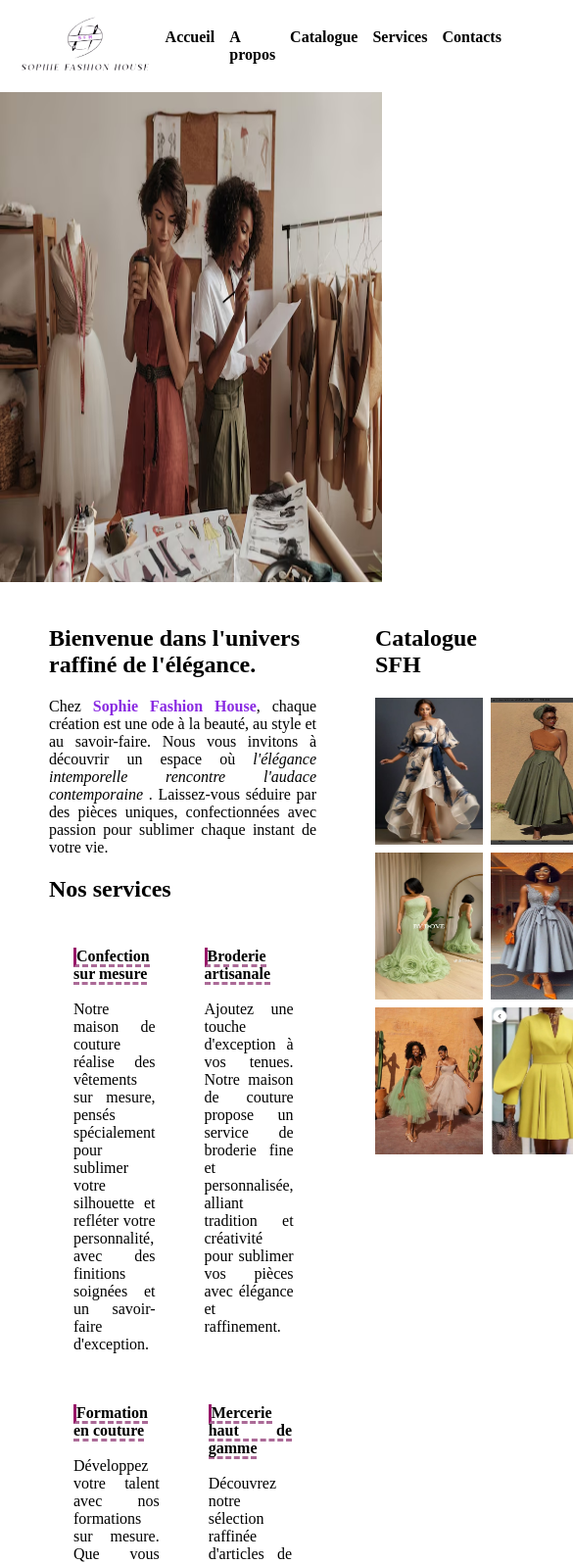
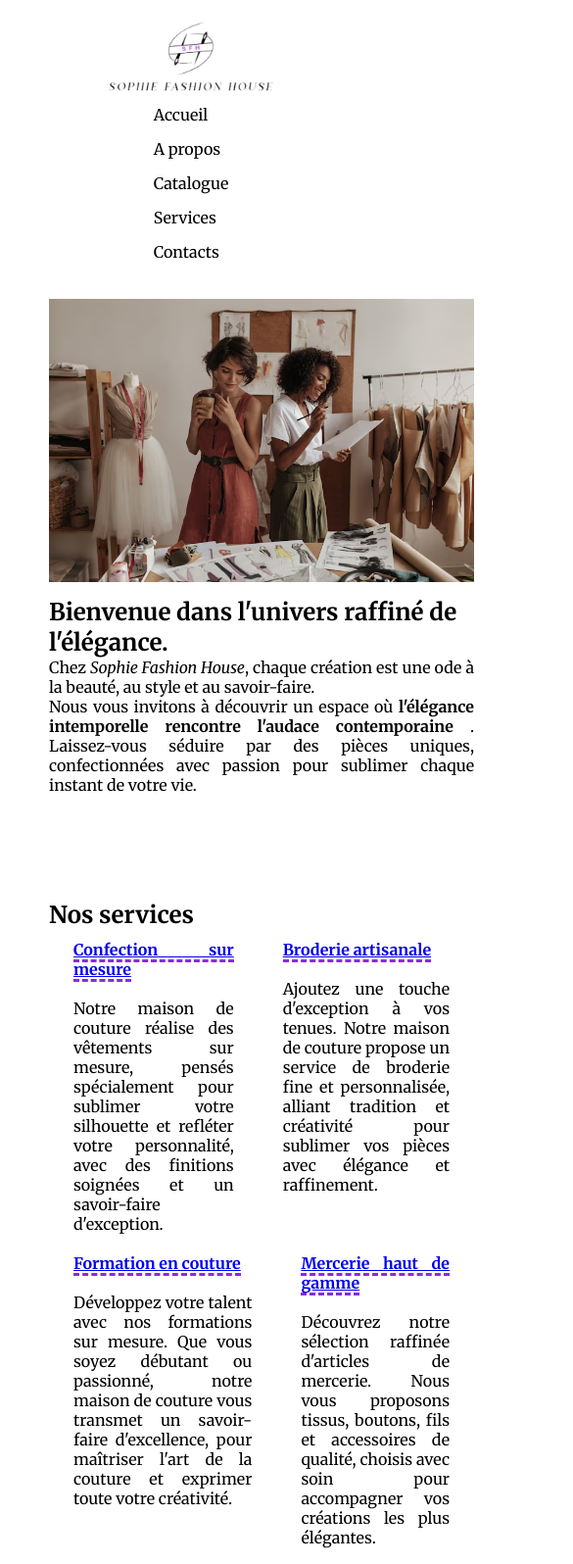
Before and after one commit to 7-gg/web-1, a plain HTML site: page index.html in a window 390 px wide. Shown: the top 1596 px of the page at 98% size, 585 px wide, since content can reach past the window. Drawn offline with Linux system fonts and the light colour scheme.

Commit message:
fix: navigation responsiveness

```diff
--- /dev/null
+++ b/css/about.css
@@ -0,0 +1,25 @@
+.main {
+  display: flex;
+  padding: 0px 20px;
+}
+
+#about {
+  background-color: aliceblue;
+  flex: 0.5;
+  padding: 20px;
+  display: flex;
+  flex-direction: column;
+  justify-content: center;
+}
+
+.image {
+  flex: 0.7;
+}
+
+.image img {
+  object-fit: cover;
+}
+p,
+strong {
+  font-size: 1.3rem;
+}
--- /dev/null
+++ b/css/catalog.css
@@ -0,0 +1,17 @@
+main {
+  margin: 0px 50px;
+  padding: 5px;
+}
+img {
+  margin-bottom: 5px;
+}
+#catalog {
+  display: grid;
+  grid-template-columns: 1fr 1fr 1fr 1fr 1fr 1fr;
+  justify-content: center;
+}
+#catalog_img {
+  height: 150px;
+  width: 110px;
+  margin-bottom: 16px;
+}
--- /dev/null
+++ b/css/contact.css
@@ -0,0 +1,15 @@
+main {
+  padding: 50px;
+  display: grid;
+  grid-template-columns: 200px 200px 200px;
+  align-items: center;
+}
+input,
+select,
+textarea {
+  margin-bottom: 25px;
+  padding-bottom: 10x;
+}
+label {
+  margin-bottom: 15px;
+}
--- a/css/home.css
+++ /dev/null
@@ -1,37 +0,0 @@
-#main {
-  display: flex;
-}
-aside {
-  width: 30%;
-  padding: 0px 20px;
-  margin: 20px 20px;
-}
-main {
-  width: 70%;
-  padding: 20px;
-  margin-left: 30px;
-}
-p {
-  text-align: justify;
-}
-.service {
-  display: flex;
-}
-#section {
-  padding: 10px 25px;
-}
-#catalog {
-  display: grid;
-  grid-template-columns: 1fr 1fr 1fr;
-}
-#catalog_img {
-  height: 150px;
-  width: 110px;
-  margin-bottom: 8px;
-  margin-right: 8px;
-}
-
-#border {
-  border-bottom: 3px #ab6a97 dashed;
-  border-left: 3px #981869 solid;
-}
--- /dev/null
+++ b/css/index.css
@@ -0,0 +1,90 @@
+.banner img {
+  margin-top: 5px;
+  width: 100%;
+  height: 500px;
+  display: block;
+  object-fit: cover;
+}
+@media (max-width: 768px) {
+  .banner img {
+    height: auto;
+  }
+  .main {
+    grid-template-rows: ;
+  }
+}
+.main {
+  display: grid;
+  grid-template-rows: repeat(2, 1fr);
+  gap: 15px;
+}
+/* ----------------------------------- */
+#main {
+  display: flex;
+}
+aside {
+  width: 30%;
+  padding: 0px 20px;
+  margin: 20px 20px;
+}
+main {
+  width: 70%;
+  padding: 20px;
+  margin-left: 30px;
+}
+p {
+  text-align: justify;
+}
+.service {
+  display: flex;
+}
+#section {
+  padding: 10px 25px;
+}
+#catalog {
+  display: grid;
+  grid-template-columns: 1fr 1fr 1fr;
+}
+#catalog_img {
+  height: 150px;
+  width: 110px;
+  margin-bottom: 8px;
+  margin-right: 8px;
+}
+
+#border {
+  border-bottom: 3px blueviolet dashed;
+}
+
+.back_img {
+  background-image: url("../assets/images/h8.avif");
+  background-size: cover;
+  background-position: center;
+  height: 600px;
+  position: relative;
+  display: flex;
+  flex-direction: column;
+  justify-content: center; /* centre horizontalement */
+  align-items: start; /* centre verticalement */
+  color: white;
+  text-align: center;
+}
+aside button {
+  margin-left: 80px;
+  margin-bottom: 20px;
+  border-bottom: aliceblue;
+  color: white;
+  padding: 12px 24px;
+  text-align: center;
+  font-size: 14px;
+  font-weight: bold;
+  border-radius: 30px;
+  box-shadow: 0 4px 6px rgba(0, 0, 0, 0.2);
+  transition: all 0.3;
+}
+
+aside button:hover {
+  background: azure;
+  transform: scale(1.05);
+  box-shadow: 0 6px 10px rgba(0, 0, 0, 0.3);
+}
--- a/css/nav.css
+++ b/css/nav.css
@@ -1,54 +1,50 @@
+/* Style de base */
+* {
+  margin: 0;
+  padding: 0;
+  box-sizing: border-box;
+}
 body {
+  font-family: "Merriweather", sans-serif;
+}
+.navbar {
+  display: flex;
+  justify-content: space-between;
+  align-items: center;
+  color: white;
+  padding: 0.8rem 1rem;
+  position: relative;
+}
+.logo {
+  height: 70px;
+}
+.menu {
+  list-style: none;
+  display: flex;
+  gap: 15px;
   margin: 0;
   padding: 0;
 }
-header {
-  display: flex;
-  align-items: center;
-  justify-content: space-between;
-  padding: 10px 20px;
+.menu li a {
+  color: black;
+  text-decoration: none;
 }
-#img {
-  height: 70px;
+.menu li a:hover {
+  background-color: rgb(219, 183, 213);
+  text-decoration: none;
+  padding: 7px;
+  border-radius: 20px;
 }
-nav ul {
-  display: flex;
-  list-style: none;
-  margin: 0px;
-  padding: 0px;
+@media (max-width: 768px) {
+  .logo {
+    height: 90px;
+  }
+  .menu {
+    flex-direction: column;
+    /* gap: 7px; */
+    align-items: flex-start;
+  }
+  .navbar {
+    flex-direction: column;
+  }
 }
-nav ul li {
-  margin-left: 15px;
-}
-
-nav ul li a:hover {
-  background-color: blueviolet;
-  color: white;
-  border-radius: 5px;
-  padding: 5px;
-}
-
-a {
-  text-decoration: none;
-  color: black;
-  font-weight: bold;
-}
-strong {
-  color: blueviolet;
-}
-
-.icon {
-  height: 15px;
-  width: 15px;
-  padding-left: 12px;
-}
-footer {
-  display: flex;
-  padding: 20px;
-  justify-content: space-between;
-  align-items: center;
-}
-#home_img {
-  width: 100%;
-  height: 500px;
-}
--- /dev/null
+++ b/css/service.css
@@ -0,0 +1,21 @@
+main {
+  margin: 0px 50px;
+}
+li {
+  font-size: 1.2rem;
+}
+img {
+  height: 150px;
+  width: 170px;
+  padding-bottom: 20px;
+  padding-left: 15px;
+}
+h1 {
+  padding: 20px 0px;
+}
+#service {
+  display: flex;
+}
+h2 {
+  padding-bottom: 12px;
+}
--- a/index.html
+++ b/index.html
@@ -7,40 +7,47 @@
     <meta name="viewport" content="width=device-width, initial-scale=1.0" />
     <title>Accueil - SFH</title>
     <link rel="stylesheet" href="css/nav.css" />
-    <link rel="stylesheet" href="css/home.css" />
+    <link rel="stylesheet" href="css/index.css" />
+
     <link rel="preconnect" href="https://fonts.googleapis.com" />
     <link rel="preconnect" href="https://fonts.gstatic.com" crossorigin />
     <link
-      href="https://fonts.googleapis.com/css2?family=Manrope&family=Montserrat&display=swap"
+      href="https://fonts.googleapis.com/css2?family=Merriweather:ital,opsz,wght@0,18..144,300..900;1,18..144,300..900&display=swap"
       rel="stylesheet"
     />
   </head>
   <body>
-    <header>
+    <!-- navigation -->
+    <header class="navbar">
       <a href="index.html">
-        <img id="img" src="assets/images/logo.png" alt="Logo SFH" />
+        <img class="logo" src="assets/images/logo.png" alt="Logo SFH" />
       </a>
-      <nav>
-        <ul>
+      <ul class="menu">
         <li><a href="index.html">Accueil</a></li>
         <li><a href="about.html">A propos</a></li>
         <li><a href="catalog.html">Catalogue</a></li>
         <li><a href="service.html">Services</a></li>
         <li><a href="contact.html">Contacts</a></li>
       </ul>
-      </nav>
     </header>
-    <img id="home_img" src="assets/images/h8.avif" alt="Atelier" />
-    <div id="main">
-      <main>
+    <!-- contenu -->
+    <main class="main">
+      <!-- image principale -->
+      <section class="banner">
+        <img src="assets/images/h8.avif" alt="Atelier SFH" />
+      </section>
       <!-- A propos -->
-        <section>
+      <section class="about">
         <h1>Bienvenue dans l'univers raffiné de l'élégance.</h1>
         <p>
-            Chez <strong>Sophie Fashion House</strong>, chaque création est une
-            ode à la beauté, au style et au savoir-faire. Nous vous invitons à
-            découvrir un espace où
-            <i>l'élégance intemporelle rencontre l'audace contemporaine</i>
+          Chez <i>Sophie Fashion House</i>, chaque création est une ode à la
+          beauté, au style et au savoir-faire.
+        </p>
+        <p>
+          Nous vous invitons à découvrir un espace où
+          <strong
+            >l'élégance intemporelle rencontre l'audace contemporaine</strong
+          >
           . Laissez-vous séduire par des pièces uniques, confectionnées avec
           passion pour sublimer chaque instant de votre vie.
         </p>
@@ -67,10 +74,10 @@
               ></strong
             ><br />
             <br />
-              Ajoutez une touche d'exception à vos tenues. Notre maison de
-              couture propose un service de broderie fine et personnalisée,
-              alliant tradition et créativité pour sublimer vos pièces avec
-              élégance et raffinement.
+            Ajoutez une touche d'exception à vos tenues. Notre maison de couture
+            propose un service de broderie fine et personnalisée, alliant
+            tradition et créativité pour sublimer vos pièces avec élégance et
+            raffinement.
           </p>
         </div>
         <div class="service">
@@ -82,8 +89,8 @@
             ><br /><br />
             Développez votre talent avec nos formations sur mesure. Que vous
             soyez débutant ou passionné, notre maison de couture vous transmet
-              un savoir-faire d'excellence, pour maîtriser l'art de la couture
-              et exprimer toute votre créativité.
+            un savoir-faire d'excellence, pour maîtriser l'art de la couture et
+            exprimer toute votre créativité.
           </p>
           <p id="section">
             <strong
@@ -91,24 +98,13 @@
                 >Mercerie haut de gamme</a
               ></strong
             ><br /><br />
-              Découvrez notre sélection raffinée d'articles de mercerie. Nous
-              vous proposons tissus, boutons, fils et accessoires de qualité,
-              choisis avec soin pour accompagner vos créations les plus
-              élégantes.
+            Découvrez notre sélection raffinée d'articles de mercerie. Nous vous
+            proposons tissus, boutons, fils et accessoires de qualité, choisis
+            avec soin pour accompagner vos créations les plus élégantes.
           </p>
         </div>
       </section>
-        <!-- Commander -->
-        <section>
-          <h2>Passez commande</h2>
-          <p>
-            Vous rêvez d'une création unique, taillée selon vos envies ? Notre
-            équipe est à votre écoute pour donner vie à vos projets.
-            Contactez-nous dès aujourd'hui au <strong>+228 90090009</strong> et
-            laissez-nous sublimer votre style.
-          </p>
-        </section>
-      </main>
+      <!-- catalogue -->
       <aside>
         <!-- Catalogue -->
         <h2>Catalogue SFH</h2>
@@ -123,8 +119,15 @@
           <img id="catalog_img" src="assets/catalog/c11.jpg" alt="" />
           <img id="catalog_img" src="assets/catalog/c12.jpg" alt="" />
         </div>
+        <!-- Commander -->
+        <p>
+          Vous rêvez d'une création unique, taillée selon vos envies? Notre
+          équipe est à votre écoute pour donner vie à vos projets.
+        </p>
+        <button><a href="contact.html">Passez commande</a></button>
       </aside>
-    </div>
+    </main>
+    <!-- pied de page -->
     <footer>
       <a href="index.html">
         <img id="img" src="assets/images/logo.png" alt="Logo SFH" />
```
Also changed, not shown: about.html (+2 -27 lines), catalog.html (+1 -19 lines), contact.html (+1 -18 lines), service.html (+2 -23 lines). Lines whose indentation alone changed are shown as unchanged.
